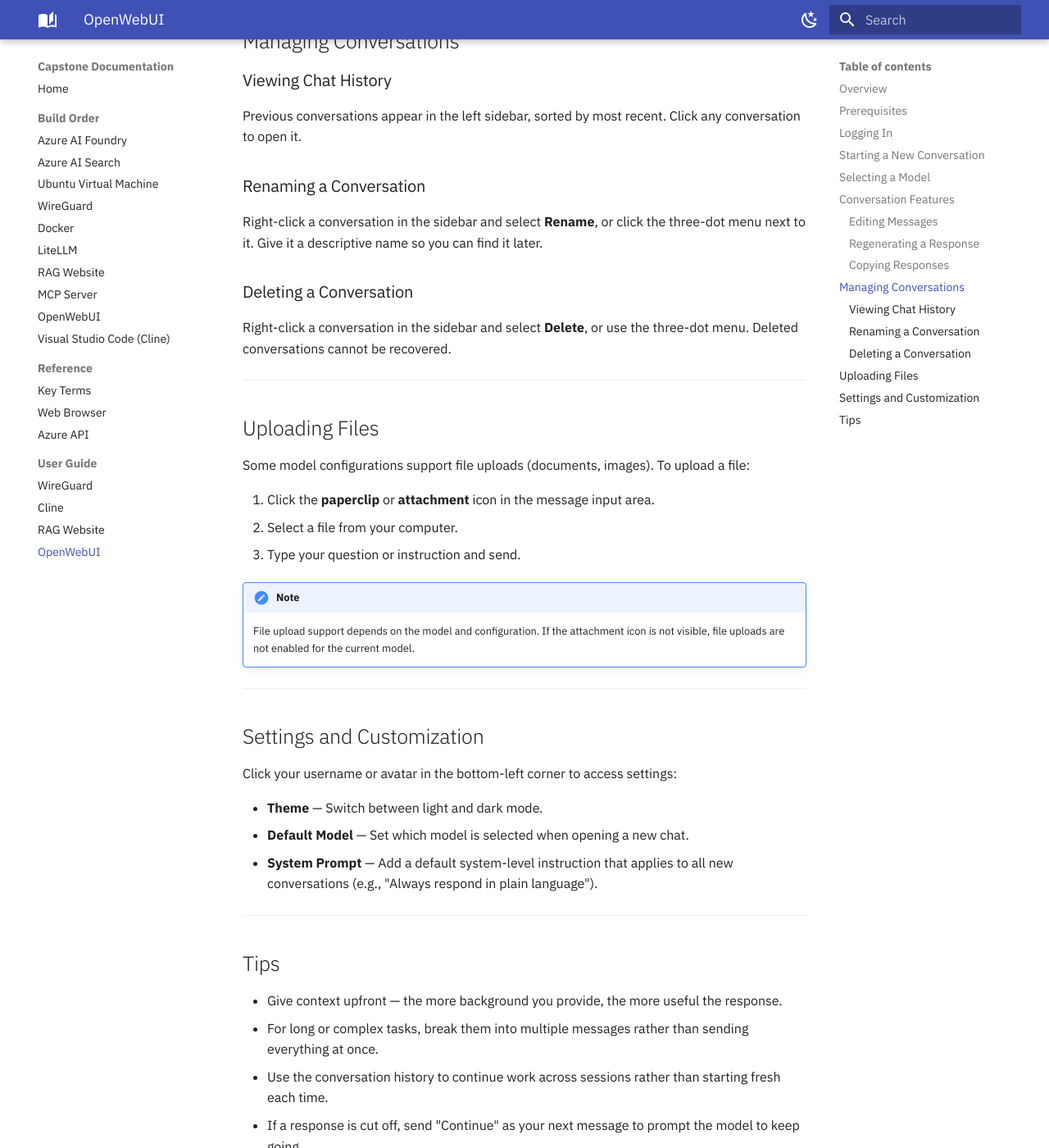
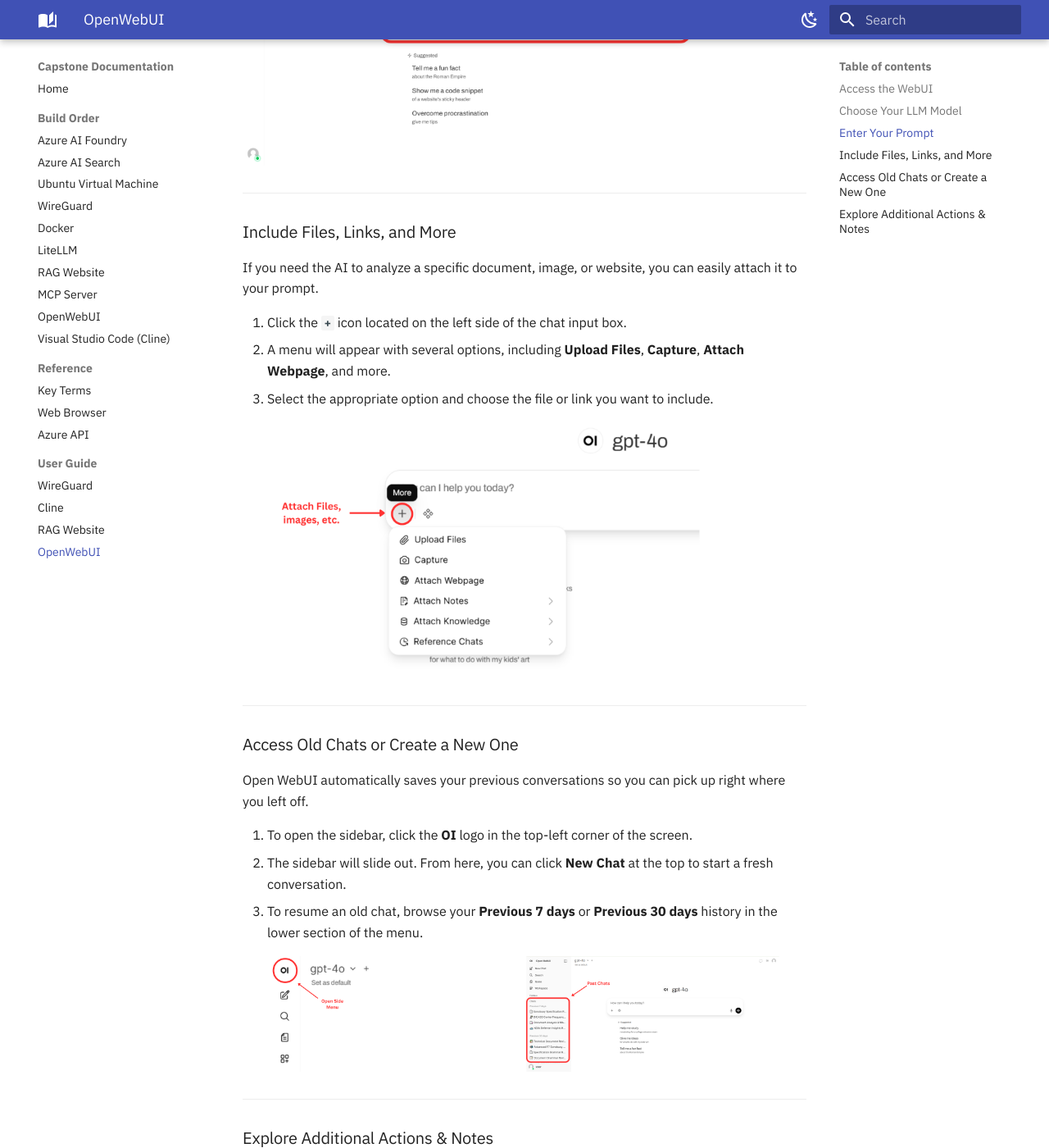
Before and after one commit to Zabuddia/capstone-documentation, an MkDocs documentation site: the page built from docs/user-guide-openwebui.md, in a window 1280 px wide and 1400 px high, scrolled down 1754 px. Shown: the whole window at 82% size. Built offline with MkDocs 1.6.1 and Material for MkDocs 9.7.7, drawn with Linux system fonts in a browser that asks for light colours; some of the changed text lies outside the part shown.

Commit message:
added openwebui user guide

```diff
--- a/docs/user-guide-openwebui.md
+++ b/docs/user-guide-openwebui.md
@@ -1,104 +1,79 @@
-# OpenWebUI User Guide
+# Open WebUI User Guide
 
-## Overview
-
-OpenWebUI is a web-based chat interface for interacting with AI language models. It provides a clean, conversation-style UI similar to commercial AI chat products, but connected to your internal model infrastructure via LiteLLM. This guide covers everyday usage after OpenWebUI has been deployed.
+Welcome to the Open WebUI! This step-by-step guide will walk you through the basics of navigating the interface, selecting models, starting your first chat, and using the built-in workspace tools.
 
 ---
 
-## Prerequisites
+### Access the WebUI
+To get started, open your preferred web browser and navigate to the following address:
+* **URL:** `http://10.55.55.1:3000`
 
-- OpenWebUI is running and accessible on your network (see the Setup Guide)
-- You have a user account (or the admin has enabled open registration)
-- At least one model is configured and available through LiteLLM
+![Landing Page](images/Landing_Page.png)
 
 ---
 
-## Logging In
+### Choose Your LLM Model
+Before you start chatting, you need to select the AI model you want to use.
 
-1. Open a web browser and navigate to the OpenWebUI URL provided by your administrator.
-2. Enter your username/email and password, then click **Sign In**.
-3. If this is your first visit and registration is open, click **Register** to create an account.
+1. Look at the top-left corner of the screen.
+2. Click on the model dropdown menu (indicated by the red box in the image below).
+3. Select your desired model (e.g., `gpt-4o`) from the list.
+
+> **Tip:** You can click "Set as default" right below the model name so you don't have to choose it every time you log in.
+
+![Select LLM Model](images/Change_LLM.png)
 
 ---
 
-## Starting a New Conversation
+### Enter Your Prompt
+Once your model is selected, you are ready to start generating responses.
 
-1. Click **New Chat** in the left sidebar (or the pencil/compose icon).
-2. Select a model from the model picker at the top of the chat window.
-3. Type your message in the input box at the bottom and press **Enter** or click the send button.
+1. Locate the main chat box at the bottom of the screen.
+2. Type your question, instructions, or prompt into this field.
+3. Press **Enter** or click the send button to submit your prompt.
+
+![Enter Prompt](images/Prompt.png)
 
 ---
 
-## Selecting a Model
+###Include Files, Links, and More
 
-The model picker dropdown at the top of the chat window lists all models available through your LiteLLM configuration. Different models have different strengths:
+If you need the AI to analyze a specific document, image, or website, you can easily attach it to your prompt.
 
-- **Larger models** — better reasoning and longer context, slower responses
-- **Smaller/faster models** — quicker replies, good for simple tasks
+1. Click the **`+`** icon located on the left side of the chat input box.
+2. A menu will appear with several options, including **Upload Files**, **Capture**, **Attach Webpage**, and more.
+3. Select the appropriate option and choose the file or link you want to include.
 
-You can switch models mid-conversation; the new model will apply to all subsequent messages in that chat.
+![Add Files Menu](images/Add_Files.png)
 
 ---
 
-## Conversation Features
+### Access Old Chats or Create a New One
+Open WebUI automatically saves your previous conversations so you can pick up right where you left off.
 
-### Editing Messages
+1. To open the sidebar, click the **OI** logo in the top-left corner of the screen.
+2. The sidebar will slide out. From here, you can click **New Chat** at the top to start a fresh conversation.
+3. To resume an old chat, browse your **Previous 7 days** or **Previous 30 days** history in the lower section of the menu.
 
-Click the **pencil icon** next to any of your previous messages to edit and resend it. This will regenerate the AI's response from that point forward.
-
-### Regenerating a Response
-
-Click the **regenerate icon** below the AI's last message to get a new response to the same prompt. Useful when the first response isn't quite what you needed.
-
-### Copying Responses
-
-Click the **copy icon** below any response to copy the full text to your clipboard.
+<p align="center">
+  <img src="../images/Side_Menu.png" alt="Open Side Menu" width="45%" />
+  <img src="../images/Past_Chats.png" alt="Past Chats" width="45%" />
+</p>
 
 ---
 
-## Managing Conversations
+### Explore Additional Actions & Notes
+The side menu also gives you access to a suite of other helpful workspace tools:
 
-### Viewing Chat History
+1. **Actions:** The upper section of the side menu contains quick links for **Search**, **Notes**, and your broader **Workspace**.
+2. **Notes:** Clicking on "Notes" opens a dedicated interface where you can create, organize, and format your own documentation or save important AI outputs alongside your chats.
 
-Previous conversations appear in the left sidebar, sorted by most recent. Click any conversation to open it.
+![Menu Actions](images/Functions.png)
 
-### Renaming a Conversation
-
-Right-click a conversation in the sidebar and select **Rename**, or click the three-dot menu next to it. Give it a descriptive name so you can find it later.
-
-### Deleting a Conversation
-
-Right-click a conversation in the sidebar and select **Delete**, or use the three-dot menu. Deleted conversations cannot be recovered.
+<p align="center">
+  <img src="../images/Notes.png" alt="Notes Dashboard" width="45%" />
+  <img src="../images/Writing_Notes.png" alt="Writing a Note" width="45%" />
+</p>
 
 ---
-
-## Uploading Files
-
-Some model configurations support file uploads (documents, images). To upload a file:
-
-1. Click the **paperclip** or **attachment** icon in the message input area.
-2. Select a file from your computer.
-3. Type your question or instruction and send.
-
-!!! note
-    File upload support depends on the model and configuration. If the attachment icon is not visible, file uploads are not enabled for the current model.
-
----
-
-## Settings and Customization
-
-Click your username or avatar in the bottom-left corner to access settings:
-
-- **Theme** — Switch between light and dark mode.
-- **Default Model** — Set which model is selected when opening a new chat.
-- **System Prompt** — Add a default system-level instruction that applies to all new conversations (e.g., "Always respond in plain language").
-
----
-
-## Tips
-
-- Give context upfront — the more background you provide, the more useful the response.
-- For long or complex tasks, break them into multiple messages rather than sending everything at once.
-- Use the conversation history to continue work across sessions rather than starting fresh each time.
-- If a response is cut off, send "Continue" as your next message to prompt the model to keep going.
+*If you run into any issues or need further assistance, please reach out to the system administrator.*
```
Also changed, not shown: docs/images/Add_Files.png (added), docs/images/Change_LLM.png (added), docs/images/Functions.png (added), docs/images/Landing_Page.png (added), docs/images/Notes.png (added), docs/images/Past_Chats.png (added), docs/images/Prompt.png (added), docs/images/Side_Menu.png (added), docs/images/Writing_Notes.png (added).
